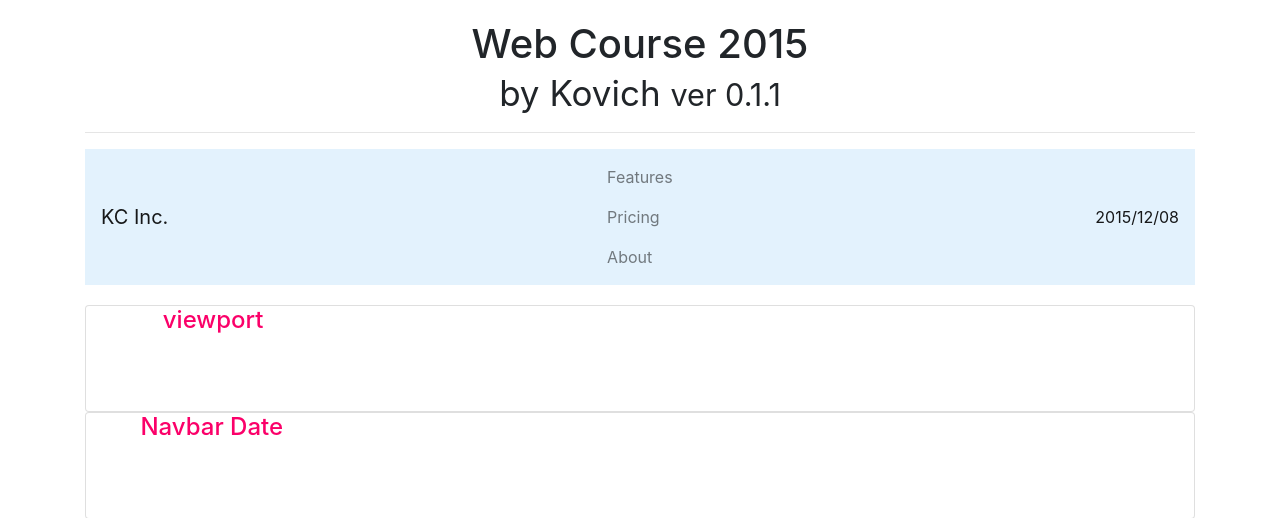
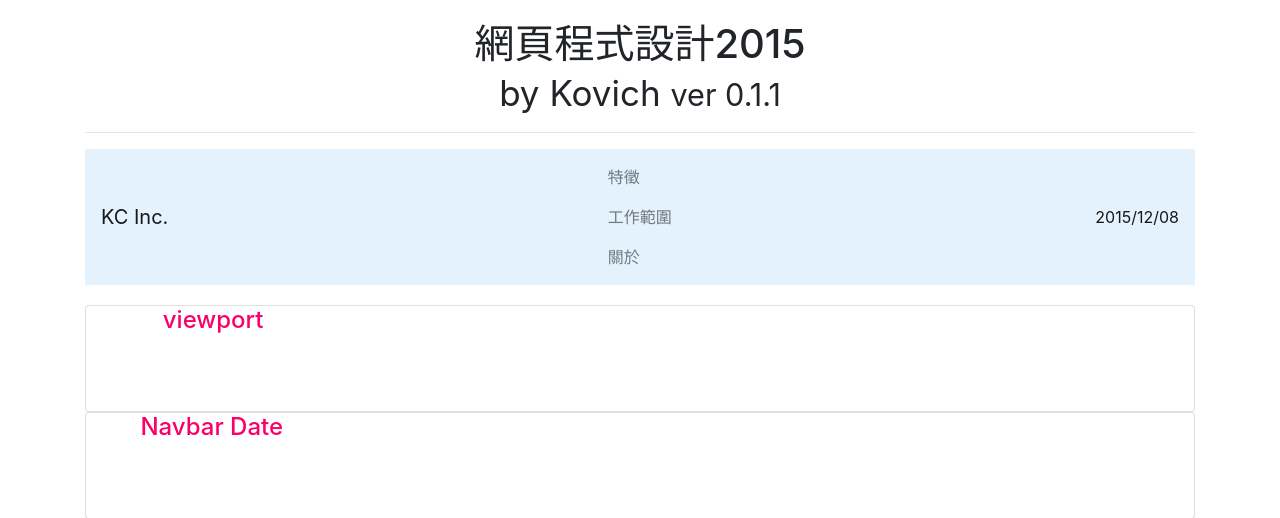
Before and after one commit to KovichChiu/Web-Base-System-Programming, a PHP site: page / in a window 1280 px wide. Shown: the top 518 px of the page. Run offline with PHP 8.4, Linux system fonts and the light colour scheme; some libraries are stand-ins or nearby versions.

Commit message:
20151208 Ver 0.1.1
1. In the <meta> inside the "Width" only accepts values do no "px"
2. Change another Eng to ChT
3. Added "Modal" to Package "About"

```diff
--- a/Head.php
+++ b/Head.php
@@ -1,6 +1,6 @@
 <head>
 	<meta content="text/html; charset=UTF-8" http-equiv="content-type">
-	<meta name="viewport" content="width=360px">
+	<meta name="viewport" content="width=360">
 	<!-- font-awesome-4.5.0 -->
 	<link rel=stylesheet type="text/css" href="font-awesome-4.5.0/css/font-awesome.css">
 
--- a/Inc_Navbar.php
+++ b/Inc_Navbar.php
@@ -11,13 +11,13 @@
   <a class="navbar-brand" href="index.php">KC Inc.</a>
   <ul class="nav navbar-nav">
     <li class="nav-item">
-      <a class="nav-link" href="#">Features</a>
+      <a class="nav-link" href="#">特徵</a>
     </li>
     <li class="nav-item">
-      <a class="nav-link" href="#">Pricing</a>
+      <a class="nav-link" href="#">工作範圍</a>
     </li>
     <li class="nav-item">
-      <a class="nav-link" href="#">About</a>
+      <a class="nav-link" href="#" data-toggle="modal" data-target="#Modal_about">關於</a>
     </li>
   </ul>
   <ul class="nav navbar-nav pull-right">
@@ -26,3 +26,26 @@
     </li>
   </ul>
 </nav>
+
+
+
+<!-- Modal_about -->
+<div class="modal fade" id="Modal_about" tabindex="-1" role="dialog" aria-labelledby="myModalLabel" aria-hidden="true">
+  <div class="modal-dialog" role="document">
+    <div class="modal-content">
+      <div class="modal-header">
+        <button type="button" class="close" data-dismiss="modal" aria-label="Close">
+          <span aria-hidden="true">&times;</span>
+          <span class="sr-only">Close</span>
+        </button>
+        <h4 class="modal-title" id="myModalLabel">關於 <small> About </small></h4>
+      </div>
+      <div class="modal-body">
+        <p>KC Inc. 是由邱頎夫帶領，周悅鵬、程皓倫三人，共組的一個小小公司，...。</p>
+      </div>
+      <div class="modal-footer">
+        <button type="button" class="btn btn-danger-outline" data-dismiss="modal">關閉 Close</button>
+      </div>
+    </div>
+  </div>
+</div>
--- a/index.php
+++ b/index.php
@@ -6,7 +6,7 @@
 	<title> Web Course 2015 ver 0.1.0 by Kovich</title>
 	<body class="container">
 		<header style="padding: 20px 0px 0px 0px">
-			<h1 class="text-center"> Web Course 2015 <br><small> by Kovich <small> ver 0.1.1 </small> </small> </h1>
+			<h1 class="text-center"> 網頁程式設計2015 <br><small> by Kovich <small> ver 0.1.1 </small> </small> </h1>
 			<hr>
 			<?php include 'Inc_Navbar.php'; ?>
 		</header>
```
